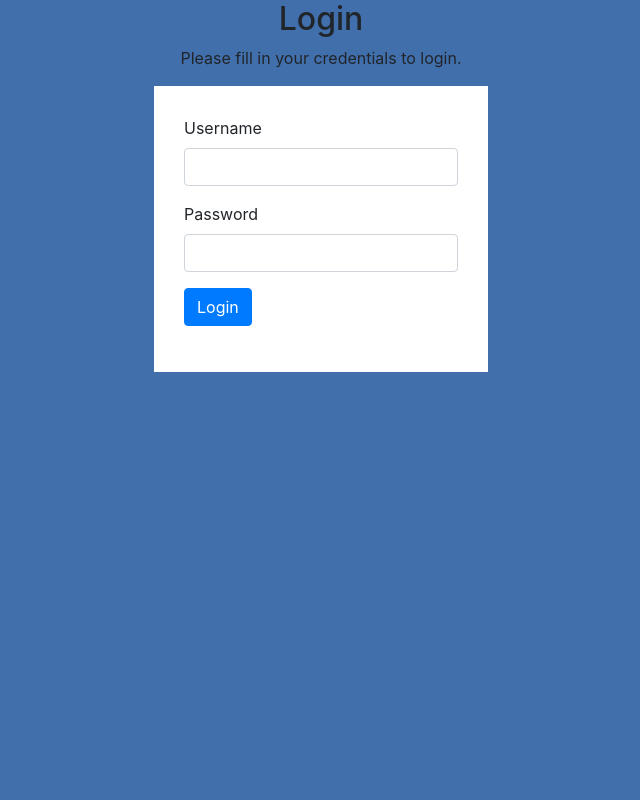
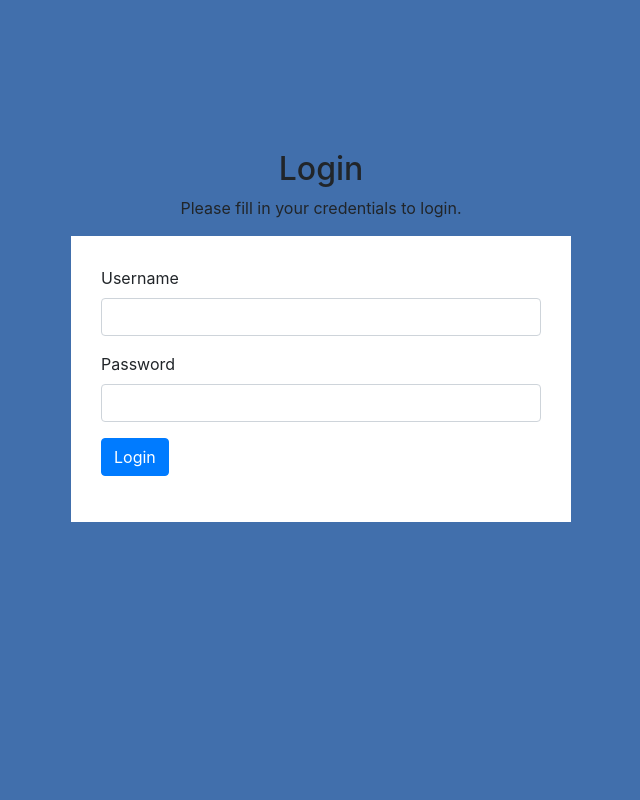
Before and after one commit to tpl1029/final, a PHP site: page /login.php in a window 1280 px wide. Shown: the whole page, without its empty margins (319-959 px from the left). Run offline with PHP 8.4, Linux system fonts and the light colour scheme; some web fonts are replaced.

Commit message:
login form centered

```diff
--- a/View/Public/CSS/Scripts.css
+++ b/View/Public/CSS/Scripts.css
@@ -40,6 +40,11 @@ div.form-css{
     margin: auto;
     background: white;
     padding: 30px;
+}
+
+.login{
+    padding-top: 75px;
+
 }
 
 .user-css{
--- a/login.php
+++ b/login.php
@@ -9,7 +9,7 @@
             include './Controller/user_login.php';
         ?>
 
-
+    <div class = "login">
             <div class="text">
                 <h2>Login</h2>
                 <p>Please fill in your credentials to login.</p>
@@ -37,5 +37,7 @@
 
     </div>
 
+
+
 </body>
 </html>
```
Lines whose indentation alone changed are shown as unchanged.
